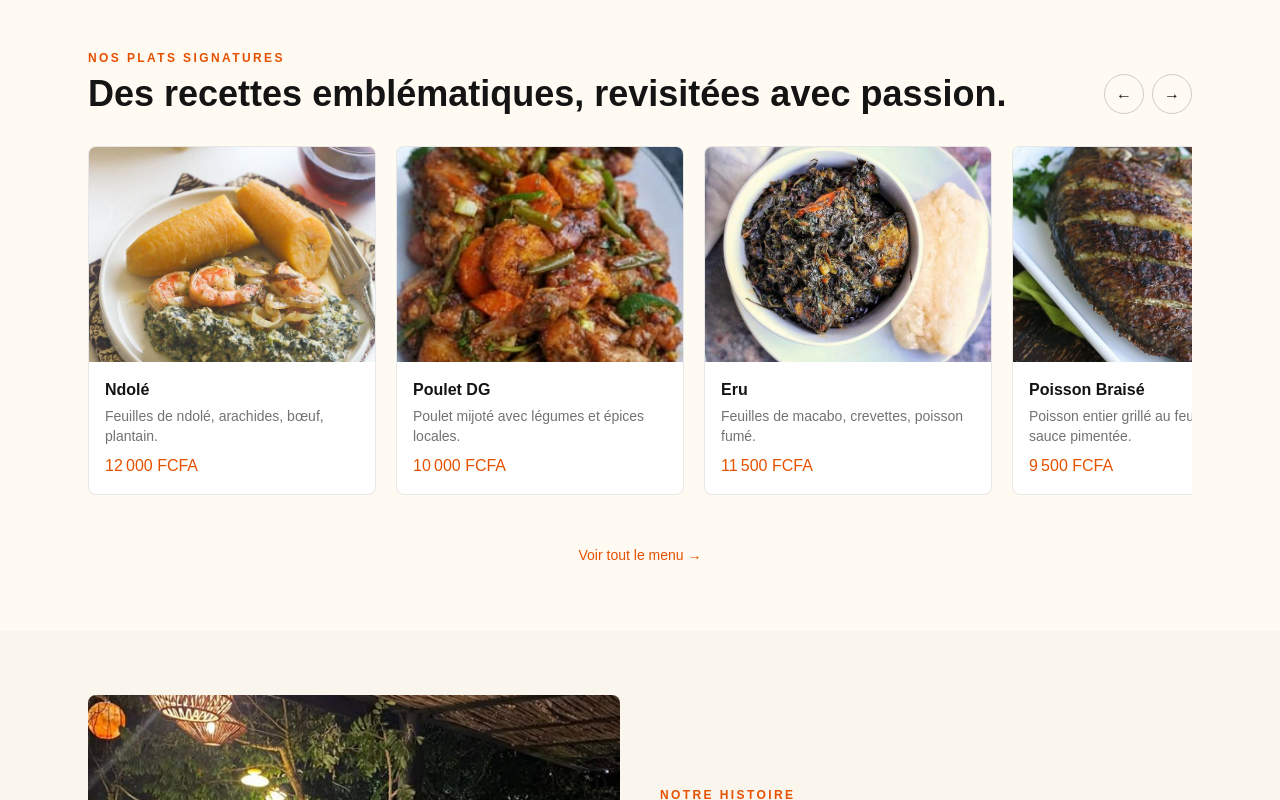
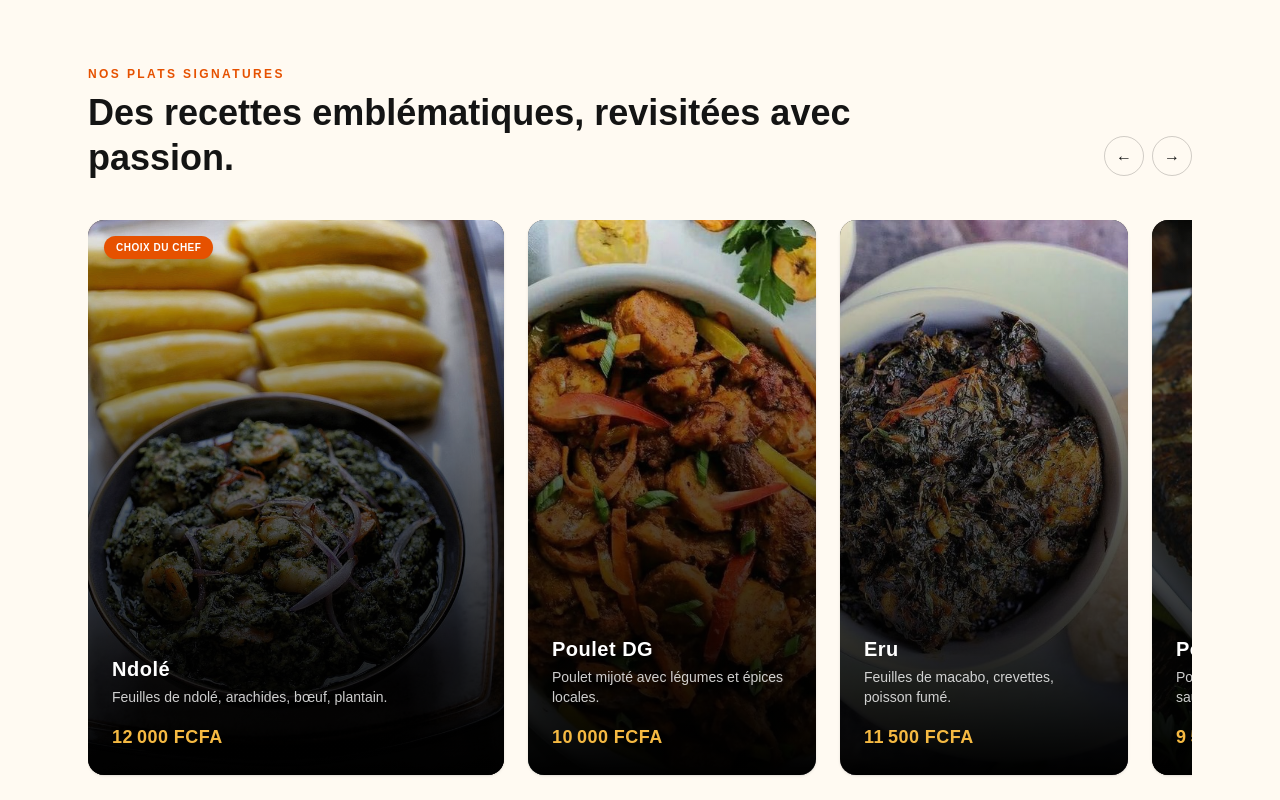
Before and after one commit to Dipita237/kamerbites-premium, a Next.js app: page / in a window 1280 px wide. Shown: the part 740-1540 px from the top of the page. Built offline with nearby package versions, Linux system fonts and the light colour scheme; a web font is replaced by a local one.

Commit message:
feat(featured-dishes): redesign as full-bleed image cards with gold accent tokens

```diff
--- a/src/app/globals.css
+++ b/src/app/globals.css
@@ -37,6 +37,7 @@
   --color-charcoal: #141414;
   --color-copper: #e65100;
   --color-copper-dark: #d35400;
+  --color-gold: #f5b942;
 
   --font-display: "Comfortaa", Arial, Helvetica, sans-serif;
   --font-body: Arial, Helvetica, sans-serif;
--- a/src/components/home/FeaturedDishes.tsx
+++ b/src/components/home/FeaturedDishes.tsx
@@ -1,14 +1,45 @@
 "use client";
 
 import { useRef } from "react";
+import { useGSAP } from "@gsap/react";
+import gsap from "gsap";
+import { ScrollTrigger } from "gsap/ScrollTrigger";
 import Image from "next/image";
 import Link from "next/link";
 import { menuItems } from "@/data/menu";
 import { formatPrice } from "@/lib/formatPrice";
 
+gsap.registerPlugin(ScrollTrigger);
+
 export default function FeaturedDishes() {
+  const sectionRef = useRef<HTMLElement>(null);
   const scrollRef = useRef<HTMLDivElement>(null);
   const featured = menuItems.filter((item) => item.isFeatured);
+
+  useGSAP(
+    () => {
+      const prefersReducedMotion = window.matchMedia(
+        "(prefers-reduced-motion: reduce)"
+      ).matches;
+
+      if (prefersReducedMotion) return;
+
+      // Animates the inner wrapper safely without framework interference
+      gsap.from(".featured-card", {
+        opacity: 0,
+        y: 24,
+        duration: 0.6,
+        stagger: 0.12,
+        ease: "power3.out",
+        scrollTrigger: {
+          trigger: scrollRef.current,
+          start: "top 80%",
+          once: true,
+        },
+      });
+    },
+    { scope: sectionRef }
+  );
 
   function scroll(direction: "left" | "right") {
     const container = scrollRef.current;
@@ -21,24 +52,24 @@ export default function FeaturedDishes() {
   }
 
   return (
-    <section className="bg-cream py-16">
+    <section ref={sectionRef} className="overflow-hidden bg-cream py-20">
       <div className="mx-auto max-w-6xl px-4 sm:px-6">
-        <div className="flex items-end justify-between">
-          <div>
+        <div className="flex flex-col gap-4 sm:flex-row sm:items-end sm:justify-between">
+          <div className="max-w-3xl">
             <p className="text-xs font-semibold tracking-[0.2em] text-copper">
               NOS PLATS SIGNATURES
             </p>
-            <h2 className="font-display mt-2 text-3xl font-bold text-charcoal sm:text-4xl">
+            <h2 className="font-display mt-2 text-3xl font-bold leading-tight text-charcoal sm:text-4xl">
               Des recettes emblématiques, revisitées avec passion.
             </h2>
           </div>
 
-          <div className="hidden gap-2 sm:flex">
+          <div className="mb-1 hidden shrink-0 gap-2 sm:flex">
             <button
               type="button"
               onClick={() => scroll("left")}
               aria-label="Plat précédent"
-              className="flex h-10 w-10 items-center justify-center rounded-full border border-charcoal/20 hover:bg-charcoal/5"
+              className="flex h-10 w-10 items-center justify-center rounded-full border border-charcoal/20 transition-colors hover:bg-charcoal/5"
             >
               ←
             </button>
@@ -46,51 +77,71 @@ export default function FeaturedDishes() {
               type="button"
               onClick={() => scroll("right")}
               aria-label="Plat suivant"
-              className="flex h-10 w-10 items-center justify-center rounded-full border border-charcoal/20 hover:bg-charcoal/5"
+              className="flex h-10 w-10 items-center justify-center rounded-full border border-charcoal/20 transition-colors hover:bg-charcoal/5"
             >
               →
             </button>
           </div>
         </div>
 
+        {/* Added explicit right-padding hack (pr-6) so the last card doesn't hit the screen edge */}
         <div
           ref={scrollRef}
-          className="mt-8 flex snap-x snap-mandatory gap-5 overflow-x-auto pb-4 [scrollbar-none] [&::-webkit-scrollbar]:hidden"
+          className="mt-10 flex snap-x snap-mandatory gap-6 overflow-x-auto pb-6 pr-6 scrollbar-none [&::-webkit-scrollbar]:hidden"
         >
           {featured.map((item) => (
             <Link
               key={item.id}
               href="/menu"
-              className="group w-64 flex-none snap-start overflow-hidden rounded-lg border border-charcoal/10 bg-white sm:w-72"
+              className={`group relative aspect-3/4 flex-none shrink-0 snap-start overflow-hidden rounded-2xl bg-charcoal shadow-sm transition-all duration-300 hover:-translate-y-1 hover:shadow-xl ${
+                item.isChefsChoice ? "w-80 sm:w-104" : "w-64 sm:w-72"
+              }`}
             >
-              <div className="relative aspect-4/3 bg-charcoal/5">
+              {/* Inner wrapper target for GSAP animation */}
+              <div className="featured-card relative h-full w-full">
                 {item.image && (
                   <Image
                     src={item.image}
                     alt={item.name}
                     fill
-                    sizes="(min-width: 640px) 288px, 256px"
-                    className="object-cover transition group-hover:scale-105"
+                    sizes={
+                      item.isChefsChoice
+                        ? "(min-width: 640px) 416px, 320px"
+                        : "(min-width: 640px) 288px, 256px"
+                    }
+                    className="object-cover opacity-90 transition duration-700 group-hover:scale-105 group-hover:opacity-75"
                   />
                 )}
-              </div>
-              <div className="p-4">
-                <h3 className="font-semibold text-charcoal">{item.name}</h3>
-                <p className="mt-1 line-clamp-2 text-sm text-charcoal/60">
-                  {item.description}
-                </p>
-                <p className="mt-2 font-medium text-copper">
-                  {formatPrice(item.price)}
-                </p>
+
+                {/* Deeper gradient mix for better readability on lighter images */}
+                <div className="absolute inset-0 bg-linear-to-t from-black via-black/60 to-transparent transition-opacity duration-300 group-hover:via-black/70" />
+
+                {item.isChefsChoice && (
+                  <span className="absolute left-4 top-4 z-10 rounded-full bg-copper px-3 py-1 text-[10px] font-bold tracking-wider text-white shadow-md">
+                    CHOIX DU CHEF
+                  </span>
+                )}
+
+                <div className="absolute inset-x-0 bottom-0 z-10 p-6 text-white">
+                  <h3 className="font-display text-xl font-bold tracking-wide transition-colors group-hover:text-gold">
+                    {item.name}
+                  </h3>
+                  <p className="mt-1 line-clamp-2 text-sm font-light text-white/80">
+                    {item.description}
+                  </p>
+                  <p className="mt-4 text-lg font-bold tracking-wide text-gold">
+                    {formatPrice(item.price)}
+                  </p>
+                </div>
               </div>
             </Link>
           ))}
         </div>
 
-        <div className="mt-8 text-center">
+        <div className="mt-6 text-center">
           <Link
             href="/menu"
-            className="text-sm font-medium text-copper hover:underline"
+            className="inline-flex items-center gap-1 text-sm font-semibold text-copper hover:underline"
           >
             Voir tout le menu →
           </Link>
--- a/src/data/menu.ts
+++ b/src/data/menu.ts
@@ -17,6 +17,7 @@ export type MenuItem = {
   dietary: DietaryTag[];
   image?: string;
   isFeatured?: boolean;
+  isChefsChoice?: boolean;
 };
 
 export const dietaryLabels: Record<DietaryTag, string> = {
@@ -91,15 +92,16 @@ export const menuItems: MenuItem[] = [
     image: "/images/menu/beignets-haricots.jpg",
   },
   // Plats principaux
-  {
+    {
     id: "ndole",
     name: "Ndolé",
-    description: "Feuilles de ndolé, arachides, bœuf, plantain.",
+    description: "Feuilles de ndolé, arachides, bœuf,   plantain.",
     price: 12000,
     category: "Plats principaux",
     dietary: ["epice"],
     image: "/images/menu/ndole.jpg",
     isFeatured: true,
+    isChefsChoice: true,
   },
   {
     id: "poulet-dg",
```
Also changed, not shown: public/images/menu/ndole.jpg, public/images/menu/poulet-dg.jpg.
